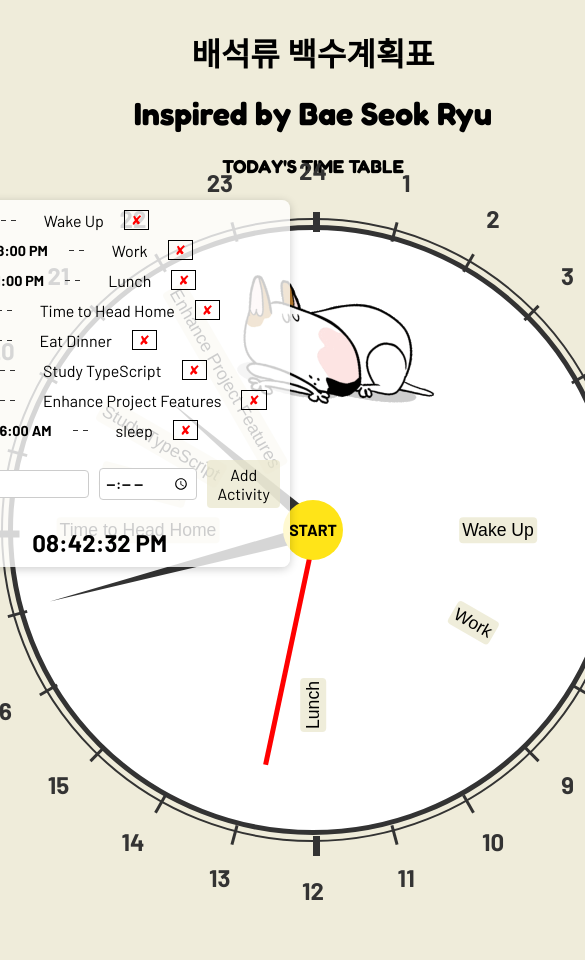
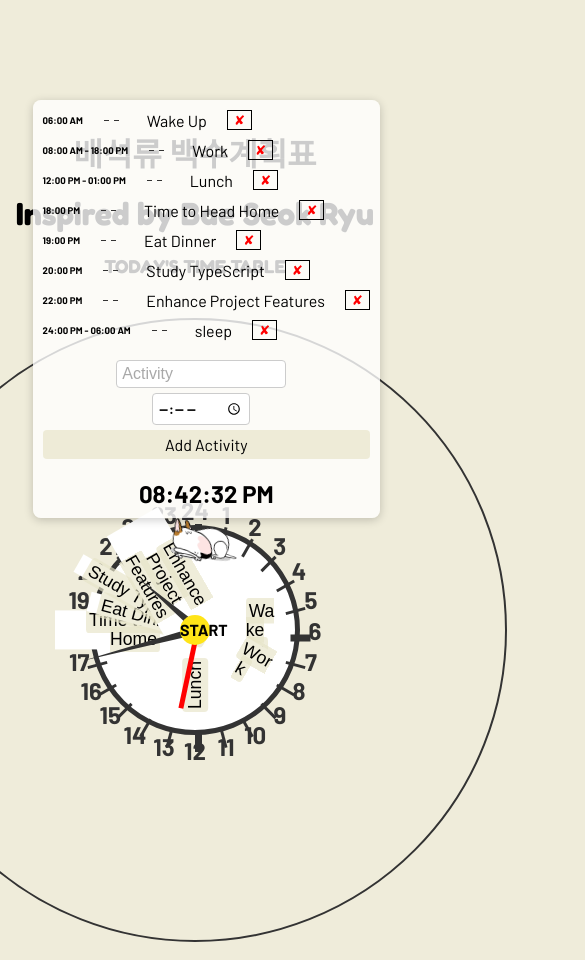
Before and after one commit to BryanLomerio/ActivityClockSchedule, a React (Vite) app: page / in a window 390 px wide. Shown: the top 960 px of the page, 585 px wide, since content can reach past the window. Built offline with nearby package versions, Linux system fonts and the light colour scheme; a web font is replaced by a local one.

Commit message:
feat: added media query
Co-authored-by: Aninooo <bryanlomerioanino@gmail.com>

```diff
--- a/src/index.css
+++ b/src/index.css
@@ -289,3 +289,128 @@ h3 {
   font-weight: 400;
   font-family: "Akshar", sans-serif;
 }
+
+/* Responsive Styles */
+@media screen and (max-width: 768px) {
+  .clock-face {
+    width: 300px;
+    height: 300px;
+  }
+
+  .clock-center {
+    width: 40px;
+    height: 40px;
+  }
+
+  .hour-hand {
+    width: 10px;
+    height: 100px;
+  }
+
+  .minute-hand {
+    width: 10px;
+    height: 140px;
+  }
+
+  .second-hand {
+    width: 2px;
+    height: 20%;
+  }
+
+  .clock-hour {
+    font-size: 1rem;
+  }
+
+  .activity-label {
+    font-size: 0.8rem !important;
+    max-width: 60px;
+  }
+
+  .dog {
+    width: 150px;
+  }
+
+  .legend {
+    top: 150px;
+    right: 20px;
+    font-size: 0.8rem;
+  }
+
+  .legend-item {
+    font-size: 0.8rem;
+  }
+
+  .add-activity-form {
+    flex-direction: column;
+  }
+
+  .add-activity-form input {
+    margin-bottom: 10px;
+  }
+
+  .add-activity-form button {
+    width: 100%;
+  }
+}
+
+@media screen and (max-width: 480px) {
+  .clock-face {
+    width: 200px;
+    height: 200px;
+  }
+
+  .clock-center {
+    width: 30px;
+    height: 30px;
+  }
+
+  .hour-hand {
+    width: 8px;
+    height: 80px;
+  }
+
+  .minute-hand {
+    width: 8px;
+    height: 120px;
+  }
+
+  .second-hand {
+    width: 2px;
+    height: 15%;
+  }
+
+  .clock-hour {
+    font-size: 0.8rem;
+  }
+
+  .activity-label {
+    font-size: 0.6rem !important;
+    max-width: 50px;
+  }
+
+  .dog {
+    width: 100px;
+  }
+
+  .legend {
+    top: 100px;
+    right: 10px;
+    font-size: 0.6rem;
+  }
+
+  .legend-item {
+    font-size: 0.6rem;
+  }
+
+  .add-activity-form {
+    flex-direction: column;
+  }
+
+  .add-activity-form input {
+    margin-bottom: 5px;
+  }
+
+  .add-activity-form button {
+    width: 100%;
+  }
+}
```
